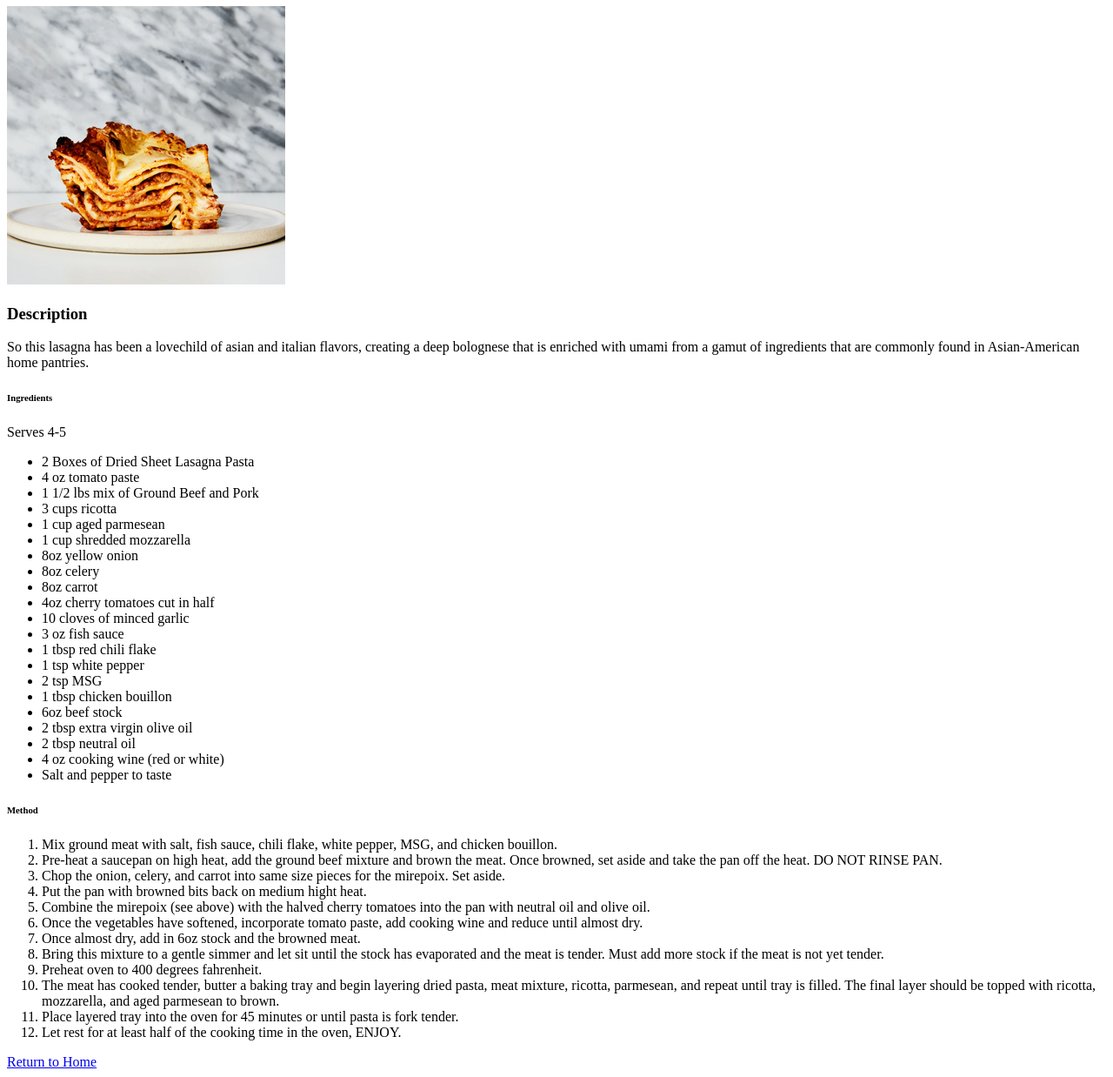
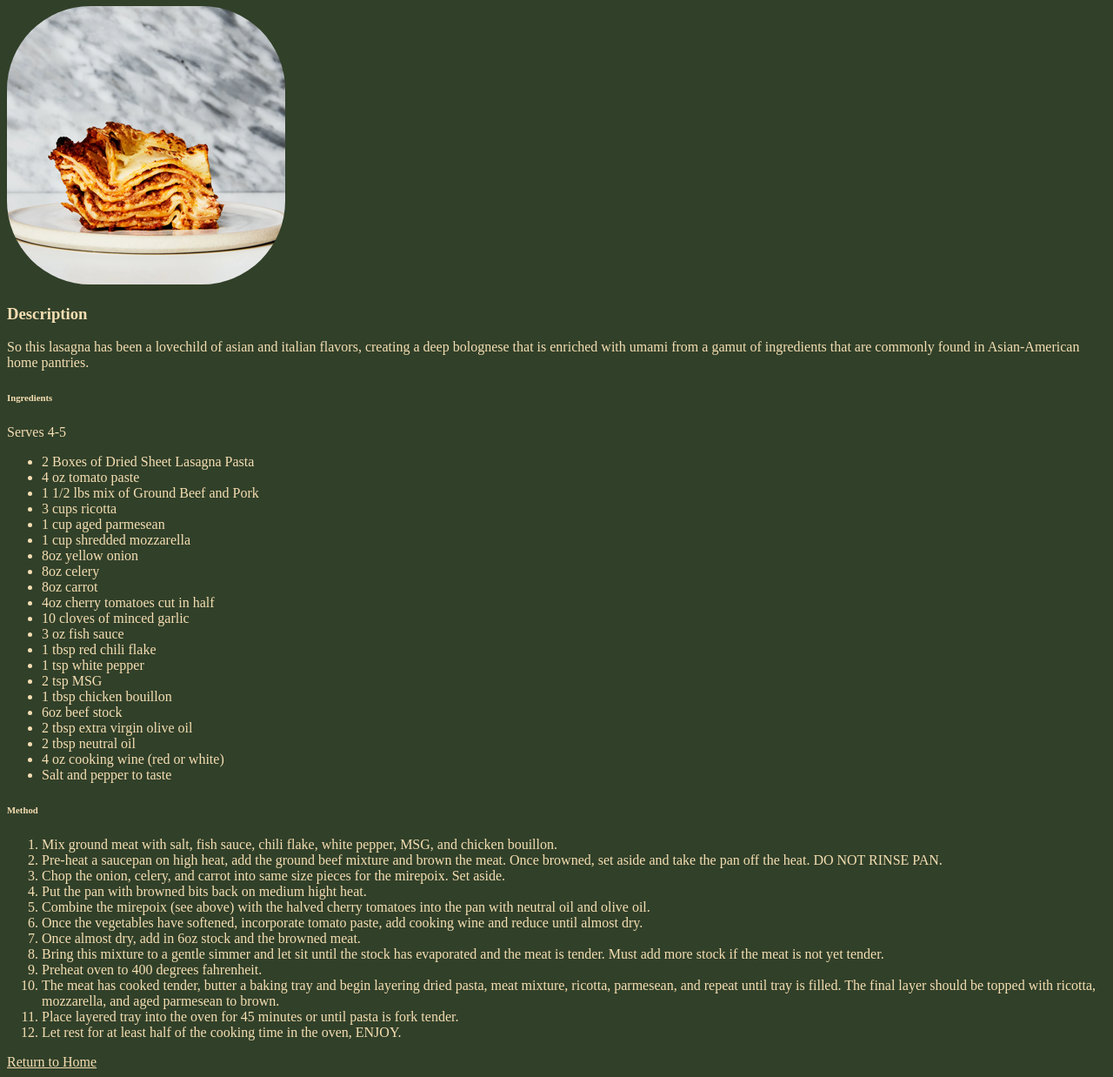
Before and after one commit to jjxrry/recipe_library, a plain HTML site: page recipes/lasagna.html in a window 1280 px wide. Shown: the part 73-1311 px from the top of the page at 87% size. Drawn offline with Linux system fonts and the light colour scheme.

Commit message:
Subject line (try to keep under 50 characters)
Multi-line description of commit,
feel free to be detailed.

[Ticket: 0004]
Updating CSS Styles for Recipe HTML files

Began creating a standard styling sheet for all recipe pages.
Will eventually unify styles to create a more cohesive style directory.

```diff
--- a/recipes/lasagna.html
+++ b/recipes/lasagna.html
@@ -9,7 +9,7 @@
 </head>
 <body>
     <h1>The BEST Lasagna</h1>
-    <img src="../assets/Lasagna_IMG.png" alt="cool lasagna pic"/>
+    <img class="title-img" src="../assets/Lasagna_IMG.png" alt="cool lasagna pic"/>
     <h3>Description</h3>
         <p>So this lasagna has been a lovechild of asian and italian flavors, creating a deep bolognese that is enriched with umami from a gamut of ingredients that are commonly found in Asian-American home pantries.</p>
 
--- a/styles/aglio.css
+++ b/styles/aglio.css
@@ -0,0 +1,21 @@
+body    {
+    background-color: #314029;
+    color: wheat;
+}
+
+.title-img  {
+    border-radius: 30%;
+}
+
+/* HYPERLINK STYLES */
+a:link  {
+    color: wheat;
+}
+
+a:visited   {
+    color: #192b10;
+}
+
+a:hover {
+    color:wheat;
+}
--- a/styles/lasagna.css
+++ b/styles/lasagna.css
@@ -0,0 +1,21 @@
+body    {
+    background-color: #314029;
+    color: wheat;
+}
+
+.title-img  {
+    border-radius: 30%;
+}
+
+/* HYPERLINK STYLES */
+a:link  {
+    color: wheat;
+}
+
+a:visited   {
+    color: #192b10;
+}
+
+a:hover {
+    color:wheat;
+}
--- a/styles/vodka.css
+++ b/styles/vodka.css
@@ -0,0 +1,21 @@
+body    {
+    background-color: #314029;
+    color: wheat;
+}
+
+.title-img  {
+    border-radius: 30%;
+}
+
+/* HYPERLINK STYLES */
+a:link  {
+    color: wheat;
+}
+
+a:visited   {
+    color: #192b10;
+}
+
+a:hover {
+    color:wheat;
+}
```
